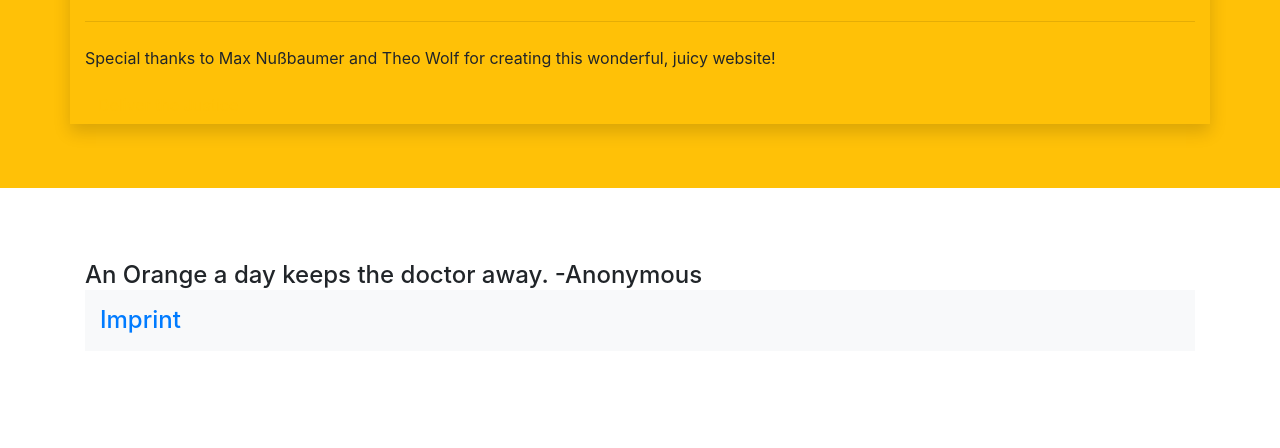
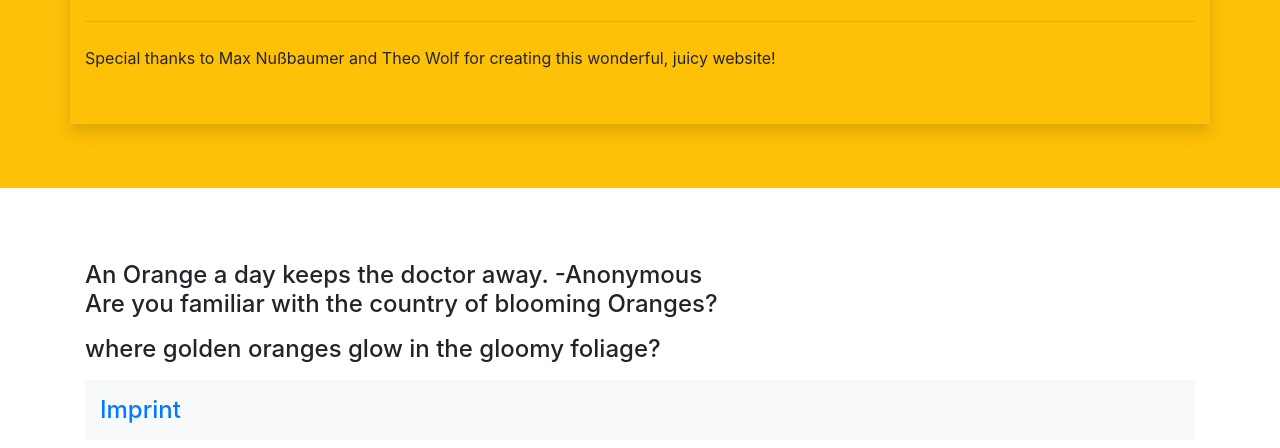
Before and after one commit to Elvitronic/Elvitronic.github.io, a plain HTML site: page index.html in a window 1280 px wide. Shown: the part 783-1231 px from the top of the page. Before the commit the page ends 1142 px from the top, so only its background shows below. Drawn offline with nearby package versions, Linux system fonts and the light colour scheme; grey boxes are pictures that could not be loaded.

Commit message:
Update index.html

```diff
--- a/index.html
+++ b/index.html
@@ -68,7 +68,8 @@
   <div class="container">
     <h4>An Orange a day keeps the doctor away. -Anonymous
     <br>
-
+      <p>Are you familiar with the country of blooming Oranges?</p>
+      <p>where golden oranges glow in the gloomy foliage?</p>
 
   <div class="container-fluid bg-light pt-3 pb-3">
 <a href="./imprint.html">Imprint</a>
```
